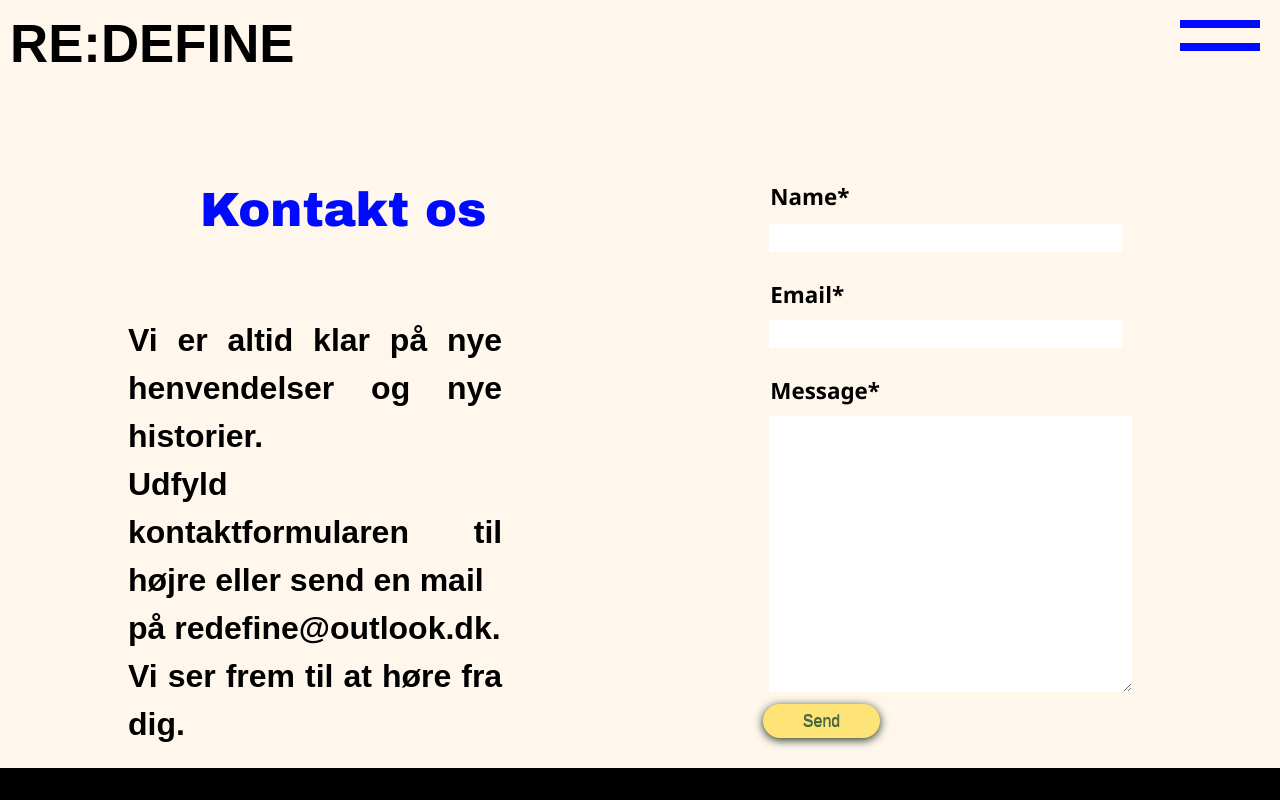
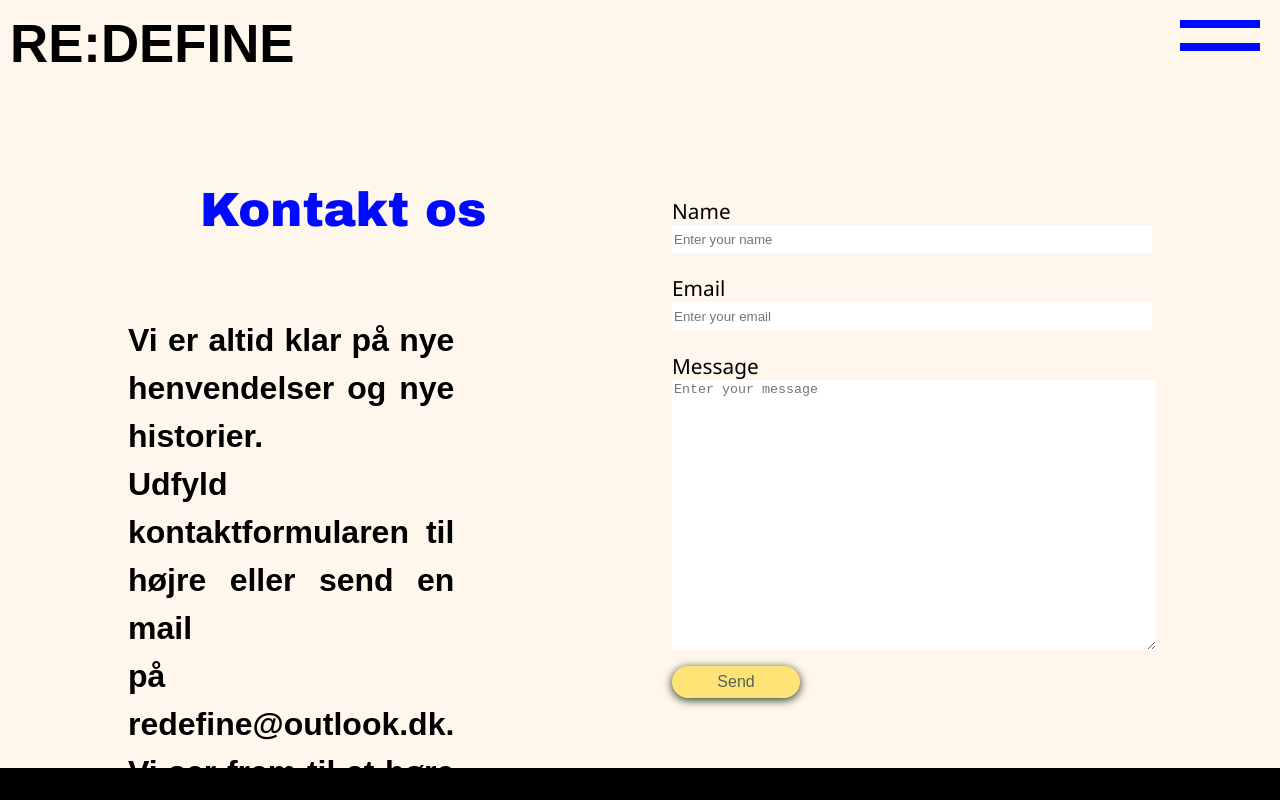
Before and after one commit to saravalencia/Redefine, a React (Create React App) app: page /contact in a window 1280 px wide. Shown: the top 800 px of the page. Built offline with nearby package versions, Linux system fonts and the light colour scheme.

Commit message:
contact section working

```diff
--- a/package.json
+++ b/package.json
@@ -8,6 +8,7 @@
     "@testing-library/react": "^11.1.0",
     "@testing-library/user-event": "^12.1.10",
     "components": "^0.1.0",
+    "emailjs-com": "^3.2.0",
     "react": "^17.0.2",
     "react-dom": "^17.0.2",
     "react-icons": "^4.2.0",
--- a/src/App.css
+++ b/src/App.css
@@ -7,16 +7,13 @@
 .buttonContact {
     background-color: #FEE476;
     box-shadow: 0px 2px 10px 0px #1e3019;
-	border-radius:28px;
+	border-radius:5em;
 	display:inline-block;
 	cursor:pointer;
 	color:#526256;
 	font-size: 1em;
-	padding:0.5em 2.5em;
-	text-decoration:none;
-	text-shadow:0px 1px 0px #2f6627;
-    border: none;
-    position: relative;
-    top: 90%;
-    left: 15%;
+	border: none;
+	width: 8em;
+	height: 2em;
+	margin-top: 1em;
 }
--- a/src/components/Contact.js
+++ b/src/components/Contact.js
@@ -7,12 +7,49 @@
   import InputContact from './atoms/InputContact'
   import TextArea from './atoms/TextArea'
   import '../App.css'
+  import emailjs from 'emailjs-com';
+  import styled from 'styled-components'
 
+  const Form = styled.form`
+    display: flex;
+    flex-direction: column;
+    width: 30em;
+    margin-top: 3em;
+    padding-left: 2em;
 
+    label{
+        font-family: 'Segoe UI', Tahoma, Geneva, Verdana, sans-serif;
+        font-weight: 500;
+        font-size: 1.3em;
+        margin-top: 1em;
+    }
+    input {
+        height: 2em;
+        border: none;
+    }
+    textarea {
+     width: 100%;
+     height: 20em;
+     border: none;
+ }
+  `;
 
 
 
   function Contact() {
+
+    function sendEmail(e) {
+        e.preventDefault();
+
+        emailjs.sendForm('service_a7eumdd', 'template_al7dqei', e.target, 'user_dv0vo2Dt1rpR8kzyk2cXD')
+          .then((result) => {
+              console.log(result.text);
+          }, (error) => {
+              console.log(error.text);
+          });
+          e.target.reset()
+      }
+
     return (
 
         <ContainerContact>
@@ -26,14 +63,15 @@ Udfyld kontaktformularen til højre eller send  en mail <br/> på redefine@outlo
                 {/* <P stylingForContact>Based in Denmark.<br/> Working remote and worldwide.</P> */}
             </ContactDiv>
             <ContactDiv stylingForContact>
-                <P stylingForContactName>Name*</P>
-                <InputContact/>
-                <P stylingForContactEmail>Email*</P>
-                <InputContact stylingForContactEmail/>
-                <P stylingForContactMessage>Message*</P>
-                <TextArea></TextArea>
-                <button className="buttonContact">Send</button>
-
+                <Form onSubmit={sendEmail}>
+                <label>Name</label>
+      <input type="text" name="name" placeholder='Enter your name' id='name'/>
+      <label>Email</label>
+      <input type="email" name="email"  placeholder='Enter your email' id='email' />
+      <label  >Message</label>
+      <textarea name="message" placeholder='Enter your message' />
+      <button className="buttonContact">Send</button>
+                </Form >
 
             </ContactDiv>
 
--- a/src/components/Who/Who.css
+++ b/src/components/Who/Who.css
@@ -134,3 +134,7 @@ a{
 .icon:hover{
   color: #EE6C4D;
 }
+
+p{
+  font-family: "Arial";
+}
```
Also changed, not shown: 1 other file (tests, documents, lock files or other folders).
